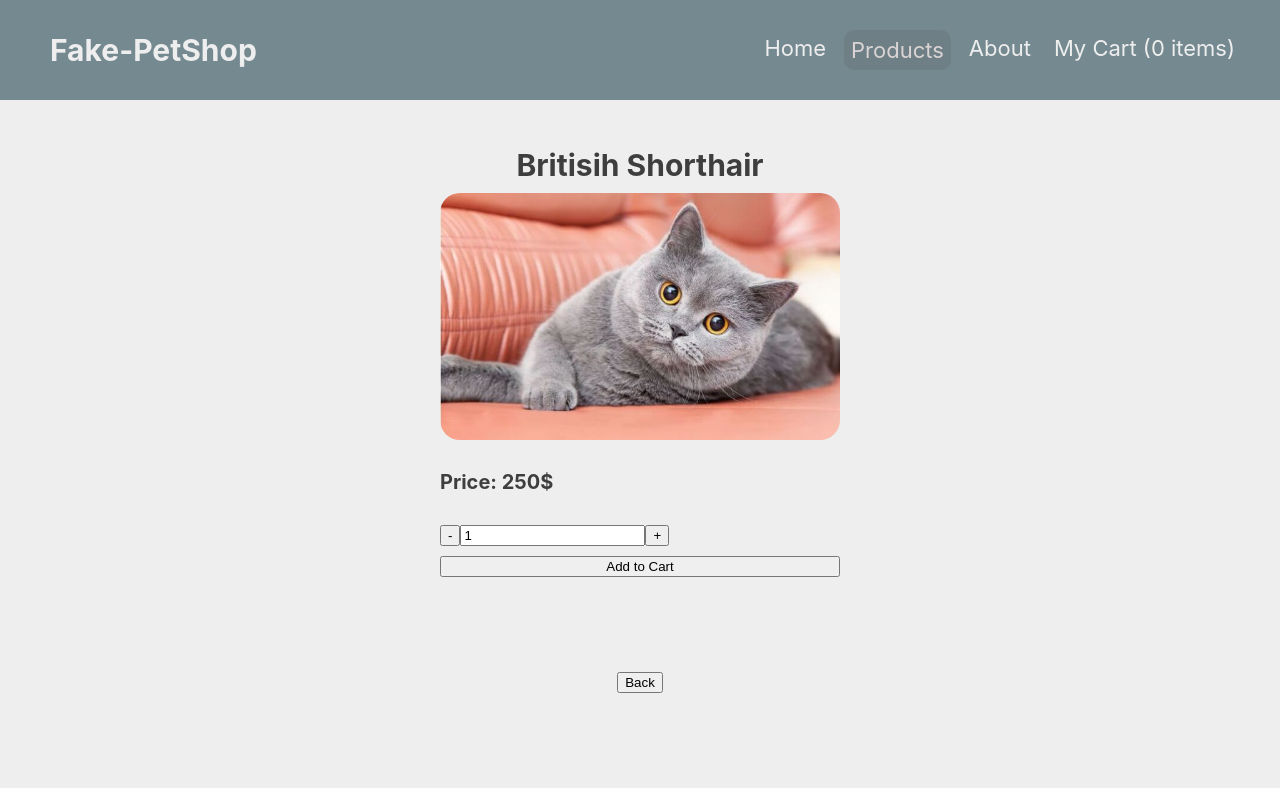
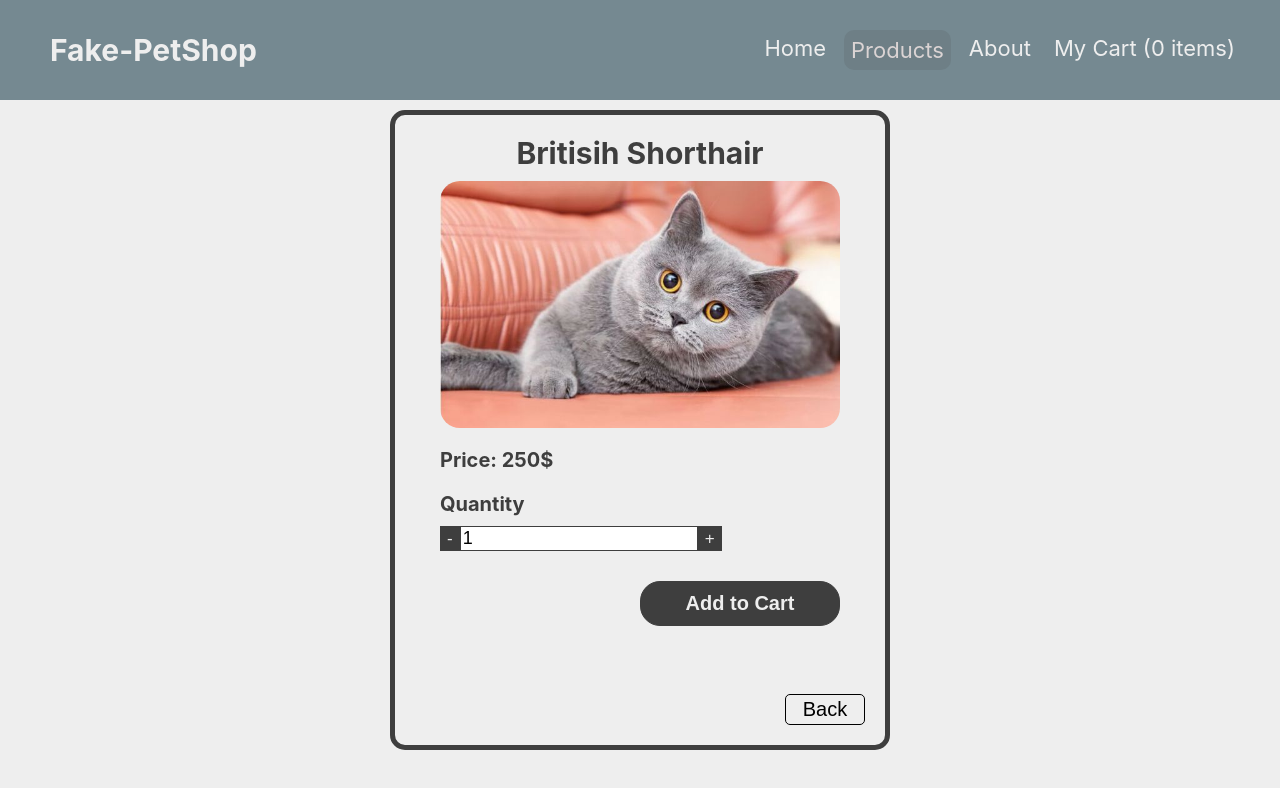
Before and after one commit to EmptyBox12/shopping-cart, a React (Create React App) app: page /products/1 in a window 1280 px wide. Shown: the top 788 px of the page. Built offline with nearby package versions, Linux system fonts and the light colour scheme.

Commit message:
product detail css done

```diff
--- a/src/App.css
+++ b/src/App.css
@@ -43,7 +43,7 @@
   padding: 7px;
   border-radius: 10px;
 }
-.homePage{
+.homePage {
   display: flex;
   flex-direction: column;
   height: 84vh;
@@ -53,35 +53,44 @@
   font-size: 20px;
   color: #3e3e3e;
 }
-.homePage img{
+.homePage img {
   border-radius: 50px;
 }
-.homePageFirst{
+.homePageFirst {
   display: flex;
   flex-direction: column;
   align-items: center;
   font-size: 40px;
   gap: 3px;
 }
-.homePageTitle{
+.homePageTitle {
   font-weight: bold;
 }
-.homePageSmallText{
+.homePageSmallText {
   font-size: 20px;
 }
 .productPage {
   display: flex;
-  width:70%;
+  width: 70%;
   justify-content: center;
   flex-wrap: wrap;
 }
-.product{
+.product {
   display: flex;
   flex-direction: column;
   margin: 20px;
   font-size: 20px;
   align-items: center;
   justify-content: center;
+  transition: transform 200ms;
+}
+.product:hover {
+  transition: transform 200ms;
+  transform: scale(1.1);
+}
+.product:active {
+  transition: transform 200ms;
+  transform: scale(1.2);
 }
 .product img {
   width: 200px;
@@ -89,34 +98,97 @@
   border-radius: 20px;
   object-fit: cover;
 }
-.productsTitle{
-  font-weight:600;
+.productsTitle {
+  font-weight: 600;
 }
-.productDetail{
+.productDetail {
+  margin-top: 10px;
   height: 80vh;
-  width:90%;
   display: flex;
+  width: 500px;
   flex-direction: column;
   align-items: center;
-  justify-content: space-around;
+  justify-content: space-between;
   color: #3e3e3e;
+  border: #3e3e3e 5px solid;
+  border-radius: 15px;
+  padding: 20px;
+  box-sizing: border-box;
 }
-.productDetail img{
+.productDetail img {
   width: 400px;
   border-radius: 20px;
 }
-.productDetailName{
+.productDetailName {
   font-weight: bold;
   text-align: center;
   font-size: 30px;
   margin: 0;
   padding: 0;
 }
-.productDetailPrice{
+.productDetailPrice {
+  font-size: 20px;
+  font-weight: 700;
+  padding: 0;
+  margin: 10px 0px;
+}
+.productDetailQuantity {
   font-size: 20px;
   font-weight: 700;
 }
-.productForm{
+.productDetailButtons {
+  color: #eee;
+  background-color: #3e3e3e;
+  border: #3e3e3e 1px solid;
+  font-size: 17px;
+  height: 25px;
+}
+.productDetailButtons:hover {
+  filter: brightness(0.9);
+}
+.productDetailButtons:active {
+  filter: brightness(0.8);
+}
+.productDetailSubmit {
+  width: 200px;
+  height: 45px;
+  font-size: 20px;
+  font-weight: 700;
+  margin-top: 20px;
+  align-self: flex-end;
+  color: #eee;
+  background-color: #3e3e3e;
+  border: #3e3e3e 1px solid;
+  border-radius: 20px;
+}
+.productDetailSubmit:hover {
+  filter: brightness(0.9);
+}
+.productDetailSubmit:active {
+  filter: brightness(0.8);
+}
+.projectDetailInput {
+  font-size: 18px;
+  border: #3e3e3e 1px solid;
+  outline: none;
+}
+.projectDetailBack {
+  align-self: flex-end;
+  width: 80px;
+  font-size: 20px;
+  background-color: #eee;
+  color: black;
+  border: 1px solid black;
+  padding: 3px;
+  border-radius: 5px;
+}
+.projectDetailBack:hover {
+  filter: brightness(0.9);
+}
+.projectDetailBack:active {
+  filter: brightness(0.8);
+}
+.productForm {
   display: flex;
   flex-direction: column;
   gap: 10px;
--- a/src/components/Cart.js
+++ b/src/components/Cart.js
@@ -35,7 +35,8 @@ export default function Cart({ cart, setCart }) {
       {cart.map((item) => {
         return (
           <div key={item.id}>
-            <button onClick={() => deleteItem(item)}>Delete</button>
+            <button onClick={() => deleteItem(item)}>Remove</button>
+            <img src={item.img} alt="" />
             Name:{item.name}
             Quantitiy:{item.quantity}
             Price: {item.price * parseInt(item.quantity) || 0}
--- a/src/components/Product.js
+++ b/src/components/Product.js
@@ -55,22 +55,24 @@ export default function Product({ products, setCart, cart }) {
         <p className= "productDetailName">{product && product.name}</p>
         <img src={`../${product.img}`} alt="" />
         <p className="productDetailPrice">Price: {product && product.quantity * product.price}$</p>
+        <span className="productDetailQuantity">Quantity</span>
         <div>
-          <button type="button" onClick={buttonClick}>
+          <button type="button" onClick={buttonClick} className = "productDetailButtons">
             -
           </button>
           <input
             type="number"
             onChange={handleQuantityChange}
             value={product.quantity}
+            className = "projectDetailInput"
           />
-          <button type="button" onClick={buttonClick}>
+          <button type="button" onClick={buttonClick} className = "productDetailButtons">
             +
           </button>
         </div>
-        <button type="submit">Add to Cart</button>
+        <button className = "productDetailSubmit" type="submit">Add to Cart</button>
       </form>
-      <button onClick={navigateToProducts}>Back</button>
+      <button onClick={navigateToProducts} className = "projectDetailBack">Back</button>
     </div>
   );
 }
```
